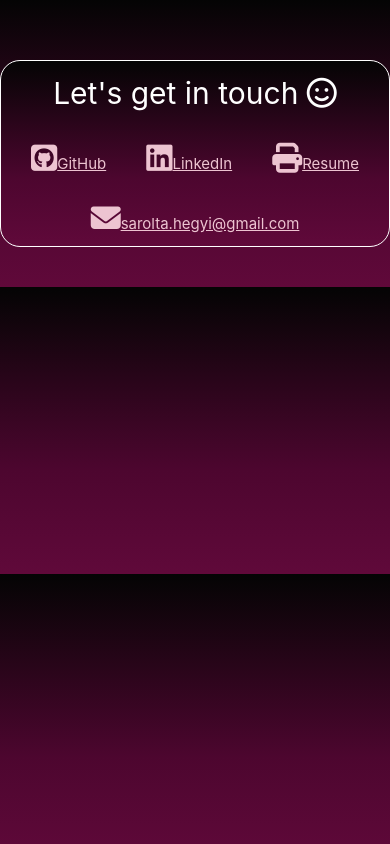
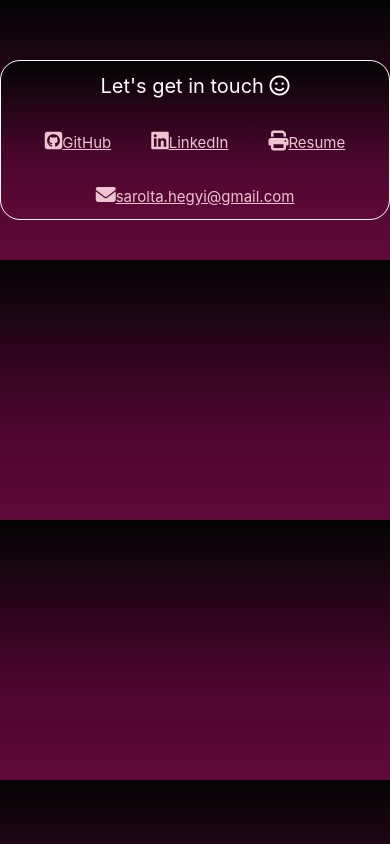
Before and after one commit to saroltah/portfolio-react-sh, a React (Create React App) app: page / in a window 390 px wide. Built offline with nearby package versions, Linux system fonts and the light colour scheme; a web font is replaced by a local one.

Commit message:
edited responsive styling of the icons

```diff
--- a/src/Footer.css
+++ b/src/Footer.css
@@ -42,6 +42,11 @@
     margin: 60px 50px 40px 50px;
   }
 }
+@media (max-width: 669px) {
+  .icon {
+    font-size: 20px;
+  }
+}
 @media (max-width: 588px) {
   .contact-form {
     margin: 60px 10px 40px 10px;
@@ -53,4 +58,7 @@
     margin: 60px 0px 40px 0px;
     padding: 10px 0px;
   }
+  .get-in-touch {
+    font-size: 20px;
+  }
 }
```
